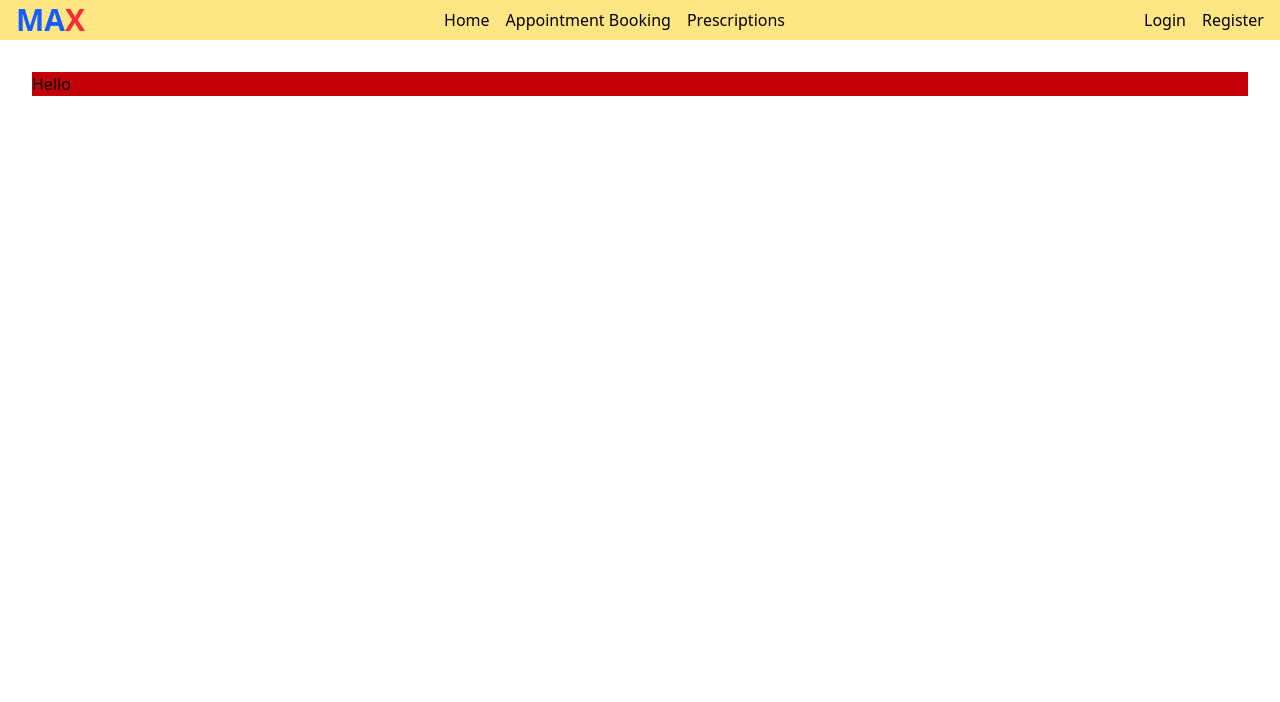
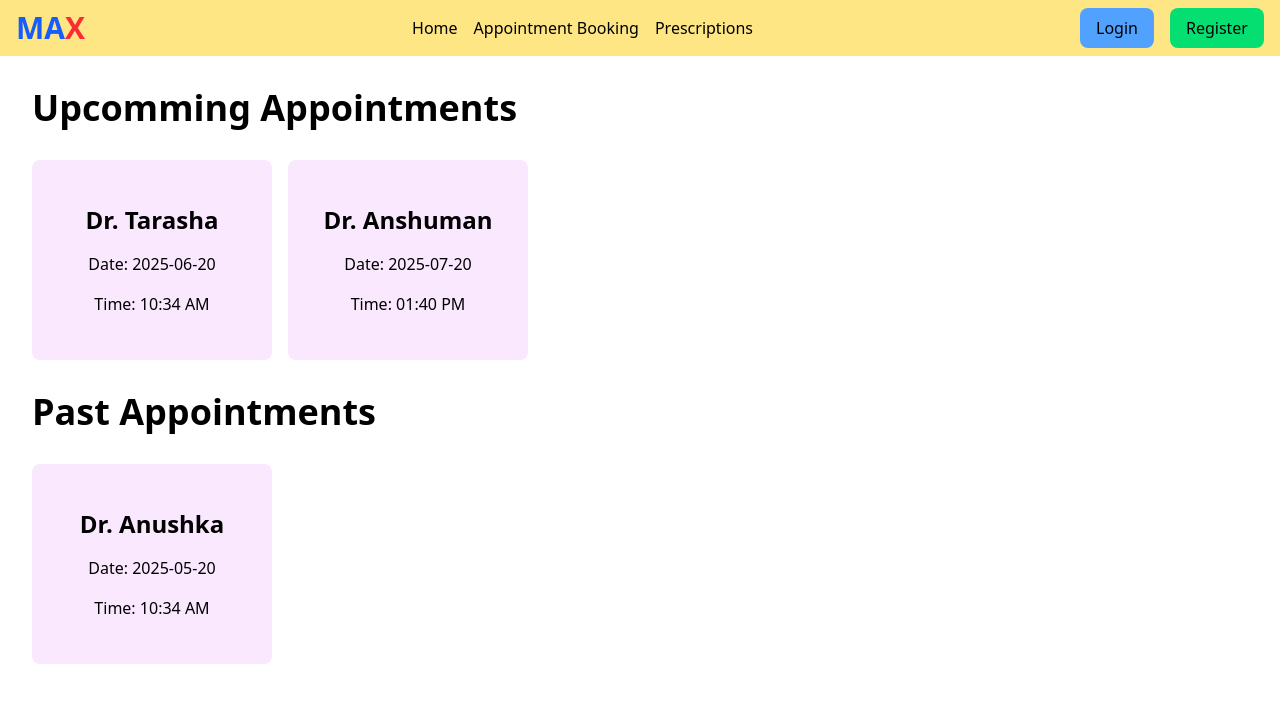
Before and after one commit to exewhyz/hms-319, a React (Vite) app: page / in a window 1280 px wide. Shown: the top 702 px of the page. Built offline with nearby package versions, Linux system fonts and the light colour scheme.

Commit message:
added appointments page and fixed navbar

```diff
--- a/src/App.jsx
+++ b/src/App.jsx
@@ -1,6 +1,71 @@
+import Card from "./components/Card";
+
 const App = () => {
+
+  const appointments = [
+    {
+      id: 1,
+      doctor: "Dr. Anushka",
+      date: "2025-05-20",
+      time: "10:34 AM"
+    },
+    {
+      id: 2,
+      doctor: "Dr. Tarasha",
+      date: "2025-06-20",
+      time: "10:34 AM"
+    },
+    {
+      id: 3,
+      doctor: "Dr. Anshuman",
+      date: "2025-07-20",
+      time: "01:40 PM"
+    }
+  ];
+
+  const upcommingAppointments = appointments.filter((appt) => new Date(appt.date) > Date.now())
+  const pastAppointments = appointments.filter((appt) => new Date(appt.date) < Date.now())
+
+
   return (
-    <div className="bg-red-700">Hello</div>
+    <div className="flex flex-col h-full gap-8">
+      <section>
+        <h1 className="font-bold text-4xl">Upcomming Appointments</h1>
+        <div className="flex gap-4 mt-8">
+          {
+            upcommingAppointments.map((appt) => {
+              return (
+                <Card
+                  key={appt.id}
+                  id={appt.id}
+                  doctor={appt.doctor}
+                  date={appt.date}
+                  time={appt.time}
+                />
+              )
+            })
+          }
+        </div>
+      </section>
+      <section>
+        <h1 className="font-bold text-4xl">Past Appointments</h1>
+        <div className="flex gap-4 mt-8">
+          {
+            pastAppointments.map((appt) => {
+              return (
+                <Card
+                  key={appt.id}
+                  id={appt.id}
+                  doctor={appt.doctor}
+                  date={appt.date}
+                  time={appt.time}
+                />
+              )
+            })
+          }
+        </div>
+      </section>
+    </div>
   )
 }
 
--- /dev/null
+++ b/src/components/Card.jsx
@@ -0,0 +1,11 @@
+import React from 'react'
+
+export default function Card({ id, doctor, date, time }) {
+    return (
+        <div className='bg-fuchsia-100 w-60 h-50 rounded-lg flex flex-col gap-4 items-center justify-center'>
+            <h3 className='font-bold text-2xl'>{doctor}</h3>
+            <p>Date: {date}</p>
+            <p>Time: {time}</p>
+        </div>
+    )
+}
--- a/src/components/Navbar.jsx
+++ b/src/components/Navbar.jsx
@@ -3,7 +3,7 @@ import { Link } from 'react-router-dom'
 
 export default function Navbar() {
     return (
-        <nav className='flex h-10 bg-amber-200 items-center justify-between px-4 py-2'>
+        <nav className='flex h-14 bg-amber-200 items-center justify-between px-4 py-2'>
             <Link to={"/"} className='font-bold text-3xl text-blue-600'>
                 MA<span className='text-red-500'>X</span>
             </Link>
@@ -13,8 +13,8 @@ export default function Navbar() {
                 <Link to={"/prescriptions"}>Prescriptions</Link>
             </div>
             <div className='flex gap-4'>
-                <Link to={"/login"}>Login</Link>
-                <Link to={"/register"}>Register</Link>
+                <Link className='bg-blue-400 px-4 py-2 rounded-lg' to={"/login"}>Login</Link>
+                <Link className='bg-green-400 px-4 py-2 rounded-lg' to={"/register"}>Register</Link>
             </div>
         </nav>
     )
--- a/src/pages/Prescriptions.jsx
+++ b/src/pages/Prescriptions.jsx
@@ -2,26 +2,6 @@ import React from 'react'
 
 export default function Prescriptions() {
 
-    const appointments = [
-        {
-            id: 1,
-            doctor: "Dr. Anushka",
-            date: "2025-05-20",
-            time: "10:34 AM"
-        },
-        {
-            id: 2,
-            doctor: "Dr. Tarasha",
-            date: "2025-06-20",
-            time: "10:34 AM"
-        },
-        {
-            id: 3,
-            doctor: "Dr. Anshuman",
-            date: "2025-07-20",
-            time: "01:40 PM"
-        }
-    ];
     const prescriptions = [
         {
             id: 1,
```
